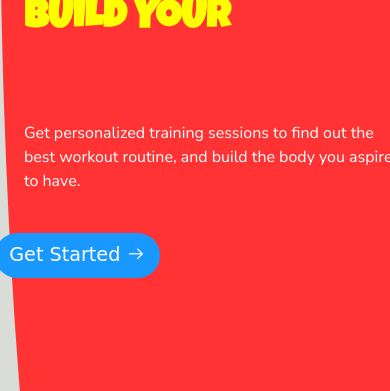
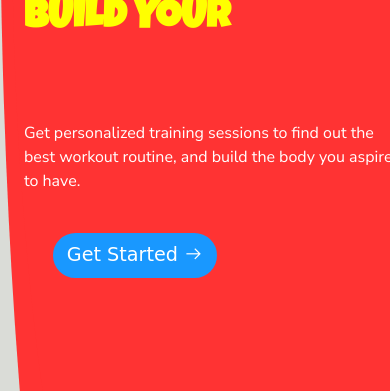
Before and after one commit to KobbyTechnologies/VictorFitness, a Django app: page / in a window 390 px wide. Shown: the part 197-588 px from the top of the page. Run offline with Django 4.2, Linux system fonts and the light colour scheme; some libraries are stand-ins or nearby versions; some web fonts are replaced.

Commit message:
update readme

```diff
--- a/static/css/media.css
+++ b/static/css/media.css
@@ -34,6 +34,12 @@
         font-weight: bold;
     }
 
+    .header button {
+        margin-top: 1.5rem;
+        font-size: 1.2rem;
+        margin-left: 1.5em;
+    }
+
 }
 
 @media screen and (max-width: 768px) {
@@ -57,6 +63,6 @@
     .header button {
         margin-top: 1.5rem;
         font-size: 1.2rem;
-        margin-left: -1.5em;
+        margin-left: 1.5em;
     }
 }
```
